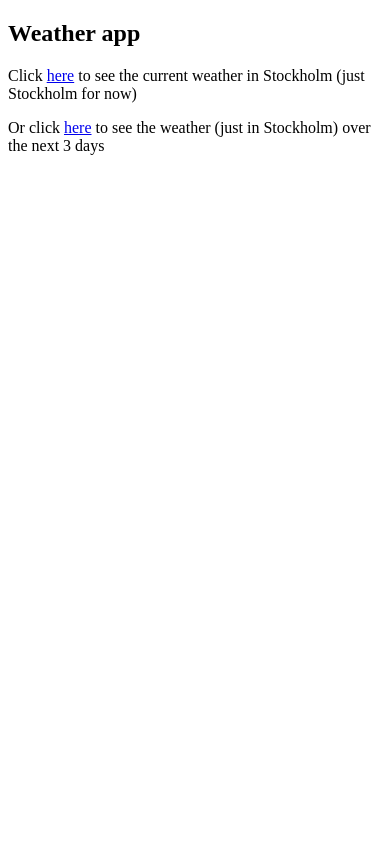
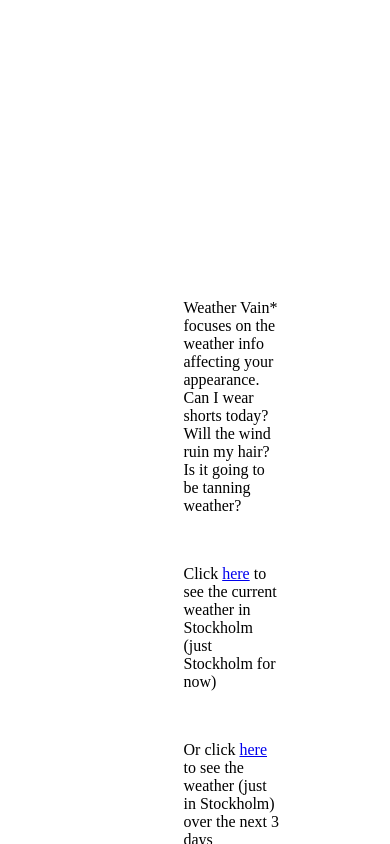
Before and after one commit to trisdauvergne/nextjs-weather, a Next.js app: page / in a window 390 px wide. Built offline with nearby package versions, Linux system fonts and the light colour scheme.

Commit message:
Completed basic styling on desktop now need to make responsive

```diff
--- a/components/Footer.js
+++ b/components/Footer.js
@@ -1,9 +1,10 @@
 import Link from 'next/link'
+import styles from '../styles/Footer.module.css'
 
 const Footer = () => {
   return (
     <footer>
-      <Link href="https://www.weatherapi.com/"><a target="_blank">About the API</a></Link>
+      <Link href="https://www.weatherapi.com/"><a className={styles.footer} target="_blank">To the API</a></Link>
     </footer>
    );
 }
--- a/pages/index.js
+++ b/pages/index.js
@@ -1,6 +1,6 @@
 import Head from 'next/head'
 import Link from 'next/link'
-// import styles from '../styles/Home.module.css'
+import styles from '../styles/Home.module.css'
 
 export default function Home() {
   return (
@@ -11,10 +11,12 @@ export default function Home() {
         <link rel="icon" href="/favicon.ico" />
       </Head>
 
-      <section>
-        <h1>Weather app</h1>
-        <p>Click <Link href="/current"><a>here</a></Link> to see the current weather in Stockholm (just Stockholm for now)</p>
-        <p>Or click <Link href="/forecasted"><a>here</a></Link> to see the weather (just in Stockholm) over the next 3 days</p>
+      <section className={styles.home}>
+        <p>Weather Vain* focuses on the weather info affecting your appearance. Can I wear shorts today? Will the wind ruin my hair? Is it going to be tanning weather?</p>
+        <br/>
+        <p>Click <Link href="/current"><a className={styles.home__anchor}>here</a></Link> to see the current weather in Stockholm (just Stockholm for now)</p>
+        <br/>
+        <p>Or click <Link href="/forecasted"><a className={styles.home__anchor}>here</a></Link> to see the weather (just in Stockholm) over the next 3 days</p>
       </section>
 
     </div>
--- a/styles/Home.module.css
+++ b/styles/Home.module.css
@@ -1,121 +1,20 @@
-/* .container {
-  min-height: 100vh;
-  padding: 0 0.5rem;
-  display: flex;
-  flex-direction: column;
-  justify-content: center;
-  align-items: center;
-  height: 100vh;
+.home {
+  max-width: 25vw;
+  position: fixed;
+  top: 17.7rem;
+  margin-left: 45vw;
+  font-weight: 200;
 }
 
-.main {
-  padding: 5rem 0;
-  flex: 1;
-  display: flex;
-  flex-direction: column;
-  justify-content: center;
-  align-items: center;
-}
-
-.footer {
-  width: 100%;
-  height: 100px;
-  border-top: 1px solid #eaeaea;
-  display: flex;
-  justify-content: center;
-  align-items: center;
-}
-
-.footer a {
-  display: flex;
-  justify-content: center;
-  align-items: center;
-  flex-grow: 1;
-}
-
-.title a {
-  color: #0070f3;
-  text-decoration: none;
-}
-
-.title a:hover,
-.title a:focus,
-.title a:active {
+.home__anchor {
   text-decoration: underline;
 }
 
-.title {
-  margin: 0;
-  line-height: 1.15;
-  font-size: 4rem;
+.home__anchor:hover {
+  font-weight: 400;
+  transition: .1s ease-in-out;
 }
 
-.title,
-.description {
-  text-align: center;
+.home__anchor:active {
+  color: #9BC53D;
 }
-
-.description {
-  line-height: 1.5;
-  font-size: 1.5rem;
-}
-
-.code {
-  background: #fafafa;
-  border-radius: 5px;
-  padding: 0.75rem;
-  font-size: 1.1rem;
-  font-family: Menlo, Monaco, Lucida Console, Liberation Mono, DejaVu Sans Mono,
-    Bitstream Vera Sans Mono, Courier New, monospace;
-}
-
-.grid {
-  display: flex;
-  align-items: center;
-  justify-content: center;
-  flex-wrap: wrap;
-  max-width: 800px;
-  margin-top: 3rem;
-}
-
-.card {
-  margin: 1rem;
-  padding: 1.5rem;
-  text-align: left;
-  color: inherit;
-  text-decoration: none;
-  border: 1px solid #eaeaea;
-  border-radius: 10px;
-  transition: color 0.15s ease, border-color 0.15s ease;
-  width: 45%;
-}
-
-.card:hover,
-.card:focus,
-.card:active {
-  color: #0070f3;
-  border-color: #0070f3;
-}
-
-.card h2 {
-  margin: 0 0 1rem 0;
-  font-size: 1.5rem;
-}
-
-.card p {
-  margin: 0;
-  font-size: 1.25rem;
-  line-height: 1.5;
-}
-
-.logo {
-  height: 1em;
-  margin-left: 0.5rem;
-}
-
-@media (max-width: 600px) {
-  .grid {
-    width: 100%;
-    flex-direction: column;
-  }
-} */
--- a/styles/globals.css
+++ b/styles/globals.css
@@ -12,7 +12,6 @@ body {
   object-fit: cover;
   color: #202727;
   font-family: 'Oswald', sans-serif;
-  border: 1px solid red;
 }
 
 .wrapper {
@@ -23,9 +22,3 @@ a {
   color: inherit;
   text-decoration: none;
 }
-
-footer {
-  position: fixed;
-  bottom: 0;
-  width: 100%;
-}
```
Also changed, not shown: styles/Footer.module.css (added, +14 -0 lines).
